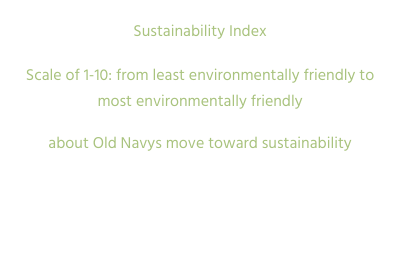
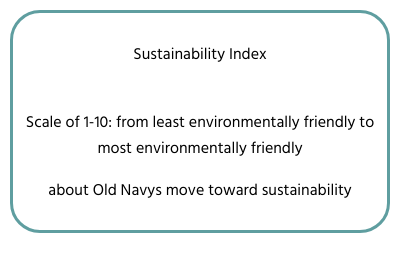
Before and after one commit to RaviVarshaCS/ClothesSustainabilityGCExt, a browser extension: page popup.html in a window 400 px wide. Drawn offline with Linux system fonts and the light colour scheme.

Commit message:
Update popup.css

```diff
--- a/popup.css
+++ b/popup.css
@@ -1,9 +1,26 @@
 @import url('https://fonts.googleapis.com/css2?family=Hind');
-body {
+
+#susIndex{
+    font-weight: bold;
+    font-size: 50px;
+    margin: 5px;
+    padding: 5px;
+}
+
+    body{
+    text-align: center;
+    margin: 10px;
+    padding: 10px;
+
+    color: black;
     background-color: white;
     min-width: 320px;
     overflow-x: hidden;
+
     font-family: "Hind";
-    color: #A9C37E;
-    text-align: center;
-}
+
+    border: solid;
+    border-radius: 30px;
+    border-color: cadetblue;
+    outline: none;
+    }
```
